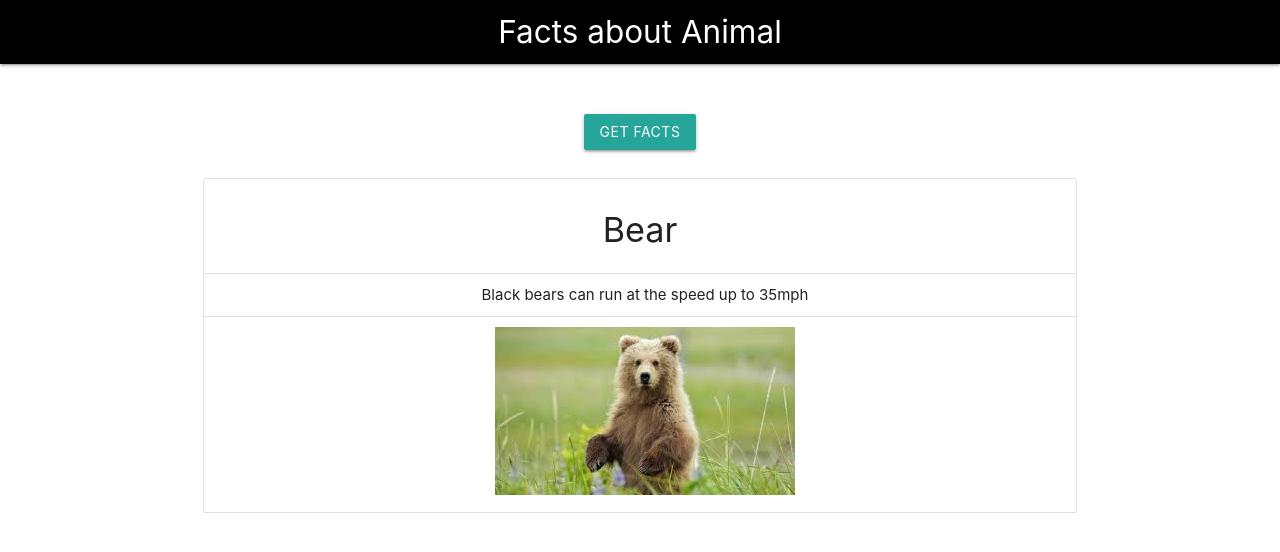
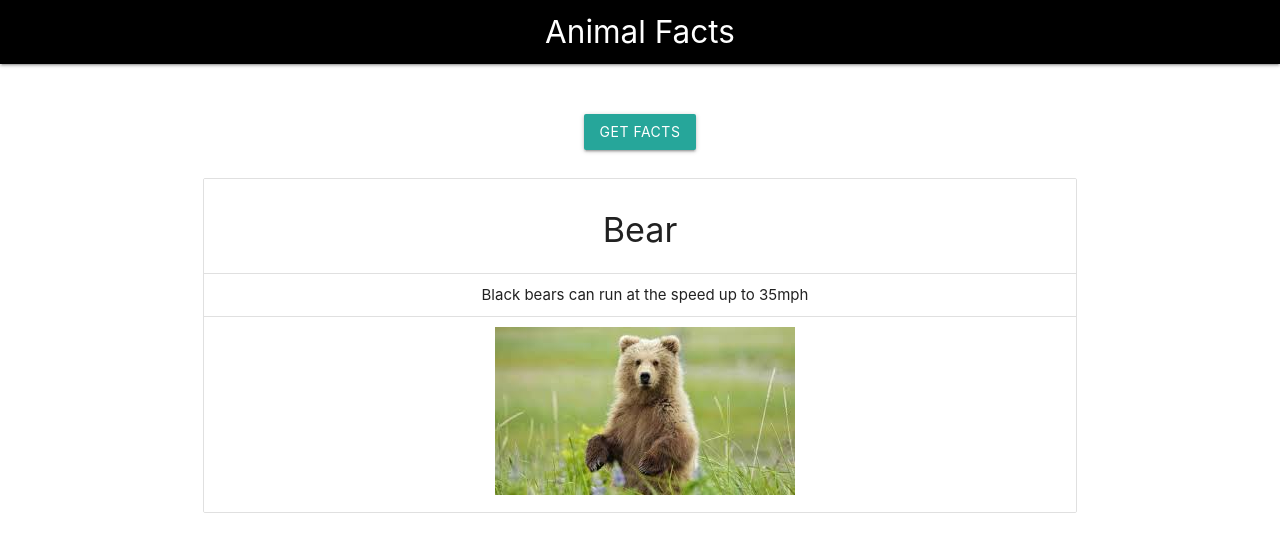
Before and after one commit to krmgopi/animal-facts, a plain HTML site: page index.html in a window 1280 px wide. Drawn offline with Linux system fonts and the light colour scheme.

Commit message:
fixed nav in index

```diff
--- a/index.html
+++ b/index.html
@@ -9,9 +9,11 @@
     <link rel="stylesheet" href="css/style.css">
 </head>
 <body>
-    <nav>
-        <div class="nav-wrapper black">
-          <a href="#" class="brand-logo center">Facts about Animal</a>
+    <nav class="black">
+        <div class="container">
+            <div class="nav-wrapper">
+                <a href="#" class="brand-logo center">Animal Facts</a>
+              </div>
         </div>
     </nav>
 
```
